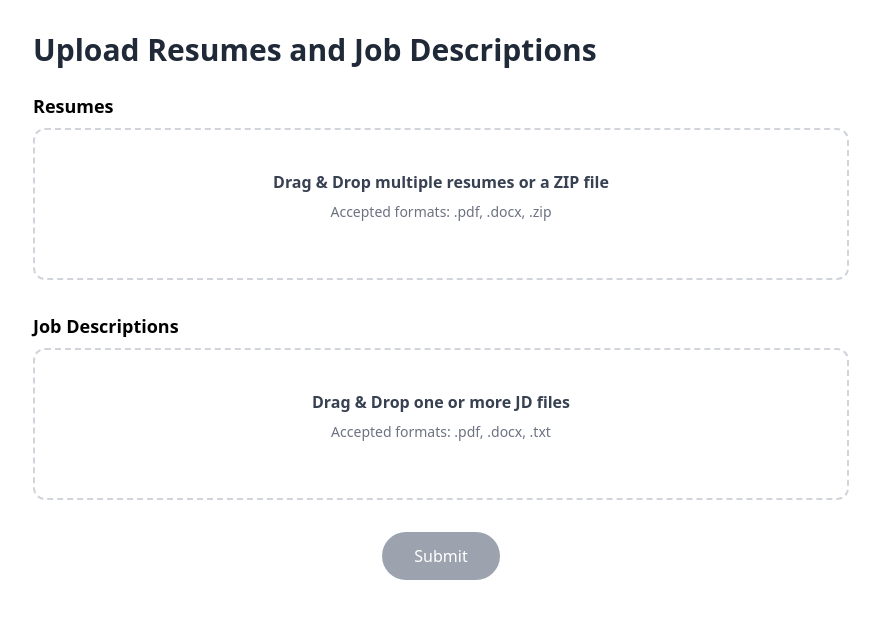
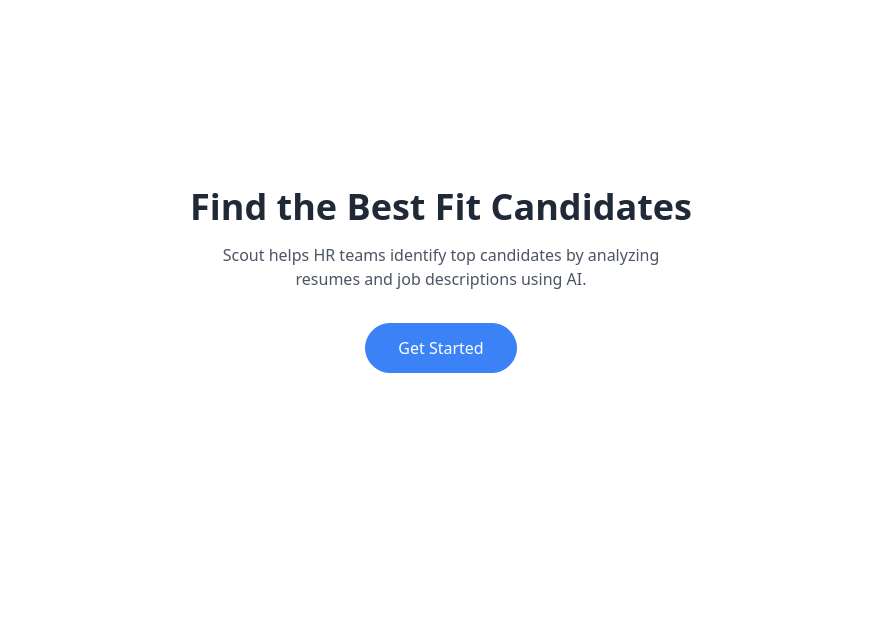
Before and after one commit to Harshal-Ahire/Scout, a Flask app: page / in a window 1280 px wide. Shown: the part 41-660 px from the top of the page, without its empty margins (199-1079 px from the left). Run offline with Flask 3, Linux system fonts and the light colour scheme; some libraries are stand-ins or nearby versions.

Commit message:
Update landing.html

```diff
--- a/templates/landing.html
+++ b/templates/landing.html
@@ -1,54 +1,28 @@
 <!DOCTYPE html>
-<html lang="en">
+<html>
 <head>
-  <meta charset="UTF-8" />
-  <title>Scout - Upload</title>
+  <title>Scout - Landing Page</title>
   <script src="https://cdn.tailwindcss.com"></script>
 </head>
 <body class="bg-white font-sans">
 
-  <!-- Updated Header (from landing page) -->
+  <!-- Header with resized and repositioned logo -->
   <header class="flex justify-between items-center px-10 py-2 border-b border-gray-200">
     <img src="{{ url_for('static', filename='images/sc.PNG') }}" alt="Scout Logo" class="h-6 w-auto ml-12" style="filter: brightness(1.0) contrast(1.1);">
   </header>
 
-  <main class="px-10 py-8 max-w-4xl mx-auto">
-    <h2 class="text-3xl font-semibold mb-6 text-gray-800">Upload Resumes and Job Descriptions</h2>
-
-    <form id="uploadForm" enctype="multipart/form-data">
-      <!-- Resumes -->
-      <div class="mb-8">
-        <h3 class="text-lg font-bold mb-2">Resumes</h3>
-        <div id="resumeDrop" class="dropzone cursor-pointer border-2 border-dashed border-gray-300 rounded-xl p-10 text-center hover:bg-gray-50 transition-all">
-          <p class="text-gray-700 mb-2 font-semibold">Drag & Drop multiple resumes or a ZIP file</p>
-          <p class="text-sm text-gray-500 mb-4">Accepted formats: .pdf, .docx, .zip</p>
-          <input type="file" id="resumeInput" name="resumes" hidden multiple />
-          <ul id="resumeList" class="mt-4 text-sm text-left"></ul>
-        </div>
-      </div>
-
-      <!-- JDs -->
-      <div class="mb-8">
-        <h3 class="text-lg font-bold mb-2">Job Descriptions</h3>
-        <div id="jdDrop" class="dropzone cursor-pointer border-2 border-dashed border-gray-300 rounded-xl p-10 text-center hover:bg-gray-50 transition-all">
-          <p class="text-gray-700 mb-2 font-semibold">Drag & Drop one or more JD files</p>
-          <p class="text-sm text-gray-500 mb-4">Accepted formats: .pdf, .docx, .txt</p>
-          <input type="file" id="jdInput" name="jds" hidden multiple />
-          <ul id="jdList" class="mt-4 text-sm text-left"></ul>
-        </div>
-      </div>
-
-      <!-- Submit -->
-      <div class="text-center">
-        <button type="submit" id="submitBtn" disabled
-          class="px-8 py-3 rounded-full bg-gray-400 text-white cursor-not-allowed transition duration-300 disabled:bg-gray-400 disabled:cursor-not-allowed enabled:bg-blue-500 enabled:hover:bg-white enabled:hover:text-black enabled:hover:border enabled:hover:border-black">
-          Submit
-        </button>
-      </div>
-    </form>
+  <!-- Main content -->
+  <main class="flex flex-col items-center justify-center h-[70vh] text-center">
+    <h2 class="text-4xl font-semibold text-gray-800 mb-4">Find the Best Fit Candidates</h2>
+    <p class="text-gray-600 mb-8 max-w-md">
+      Scout helps HR teams identify top candidates by analyzing resumes and job descriptions using AI.
+    </p>
+    <a href="{{ url_for('upload_page') }}">
+      <button class="px-8 py-3 rounded-full border border-blue-500 bg-blue-500 text-white hover:bg-white hover:text-black hover:border-black transition">
+        Get Started
+      </button>
+    </a>
   </main>
 
-  <!-- JavaScript -->
-  <script src="{{ url_for('static', filename='js/stackedUpload.js') }}"></script>
 </body>
 </html>
```
